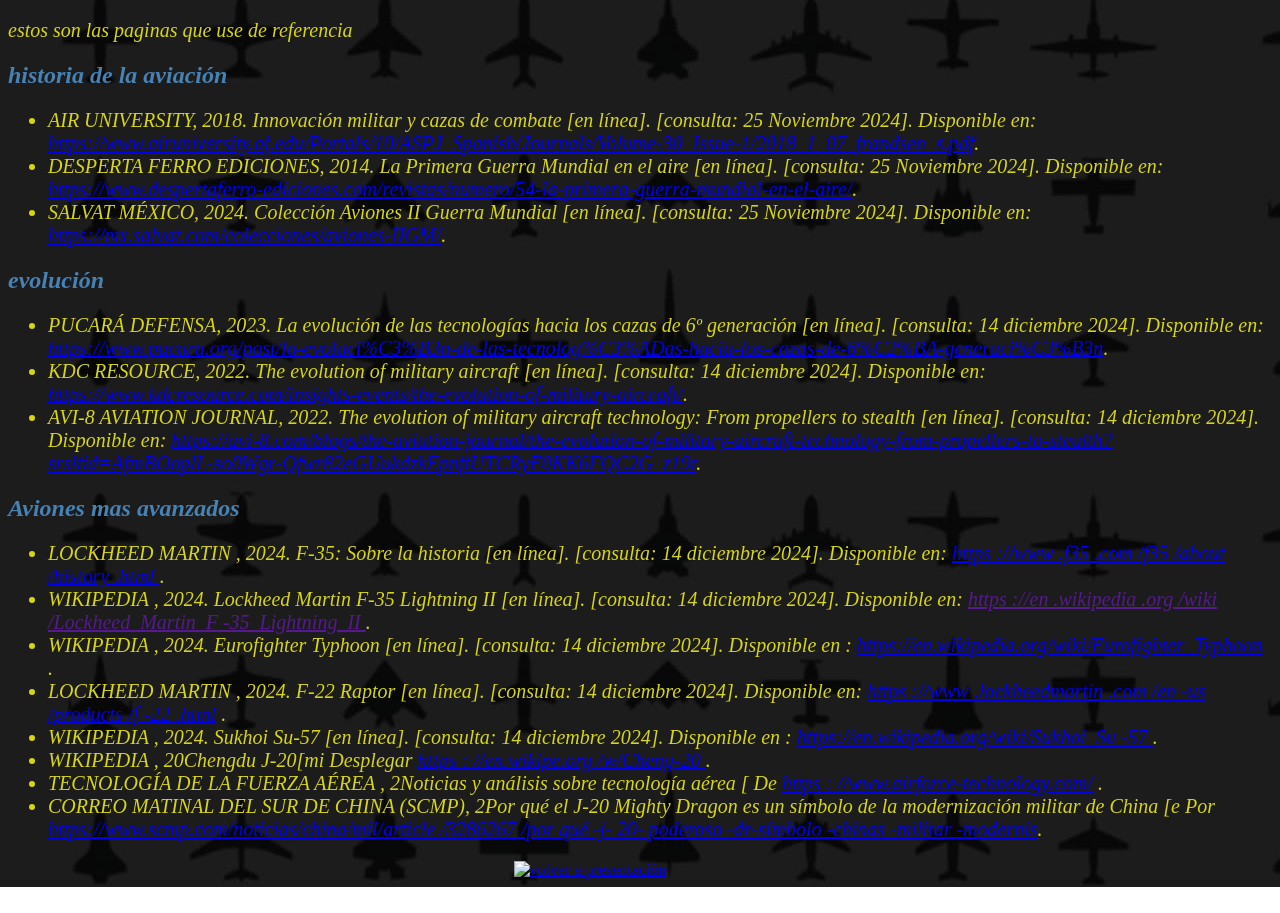
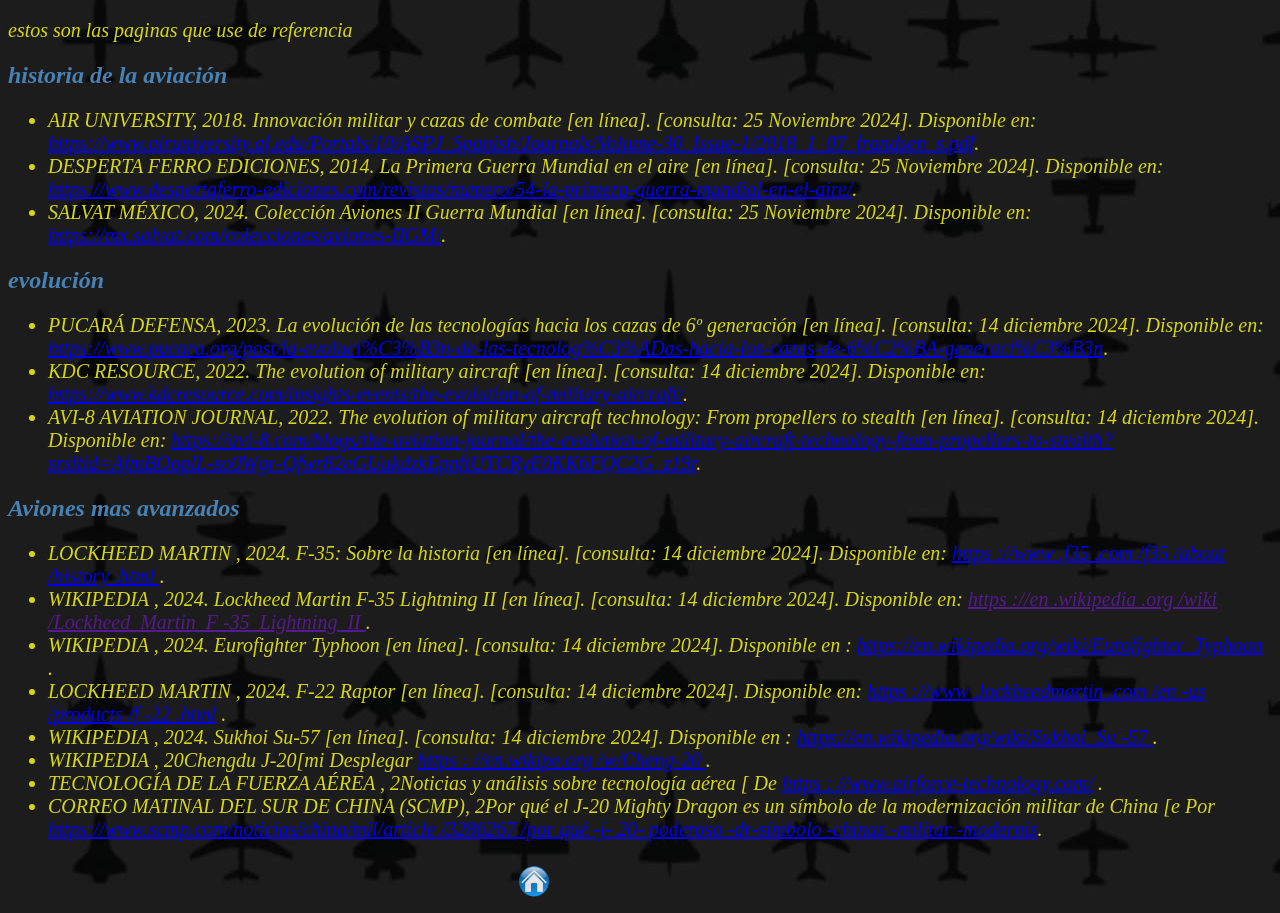
Before and after one commit to crosdo/DanielIco, a plain HTML site: page Fuentes/fuentes.html in a window 1280 px wide. Shown: the part 61-974 px from the top of the page. Before the commit the page ends 948 px from the top, so only its background shows below. Drawn offline with Linux system fonts and the light colour scheme.

Commit message:
Update fuentes.html

```diff
--- a/Fuentes/fuentes.html
+++ b/Fuentes/fuentes.html
@@ -48,7 +48,7 @@
 </ul>
 </a>
 <a href="../index.html"><img
-    src="Fuentes/_Pngtree_blue_home_icon_or_button_15418766-removebg-preview.png"
+    src="_Pngtree_blue_home_icon_or_button_15418766-removebg-preview.png"
     alt="volver a presentación"
     title="volver a presentación" style="height: 40px;text-align: center; margin-left: 40%;"></a>
 </body>
```
